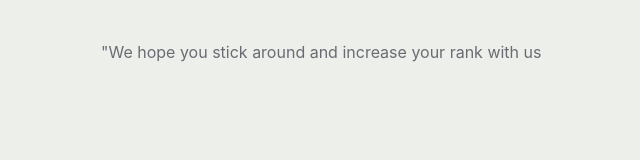
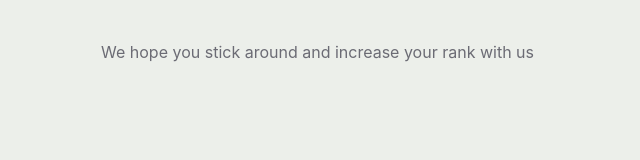
Before and after one commit to fatimaab-svg/website-testing, a plain HTML site: page classes-prices.html in a window 1280 px wide. Shown: the part 260-420 px from the top of the page, 3-643 px from the left. Drawn offline with Linux system fonts and the light colour scheme.

Commit message:
Update classes-prices.html

```diff
--- a/classes-prices.html
+++ b/classes-prices.html
@@ -31,7 +31,7 @@
     <div class="container">
         <p class="eyebrow"> Membership Tiers at Do Bu</p>
         <h1 class="section-title" style="font-size:clamp(2.2rem,5vw,3.2rem);">Choose A Skill To Master.</h1>
-        <p style="max-width:70ch;color:var(--text-muted);">"We hope you stick around and increase your rank with us</p>
+        <p style="max-width:70ch;color:var(--text-muted);">We hope you stick around and increase your rank with us</p>
     </div>
    </section>
 
```
